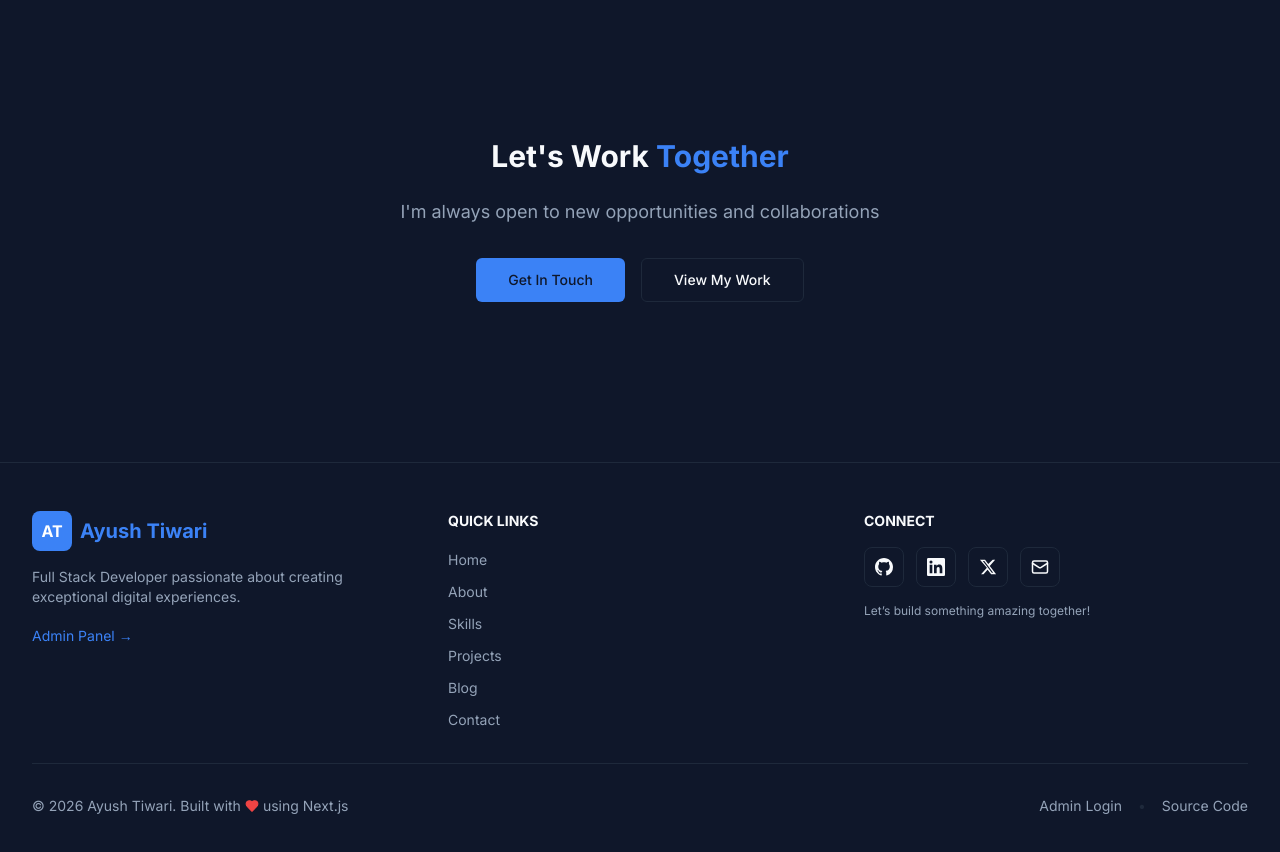
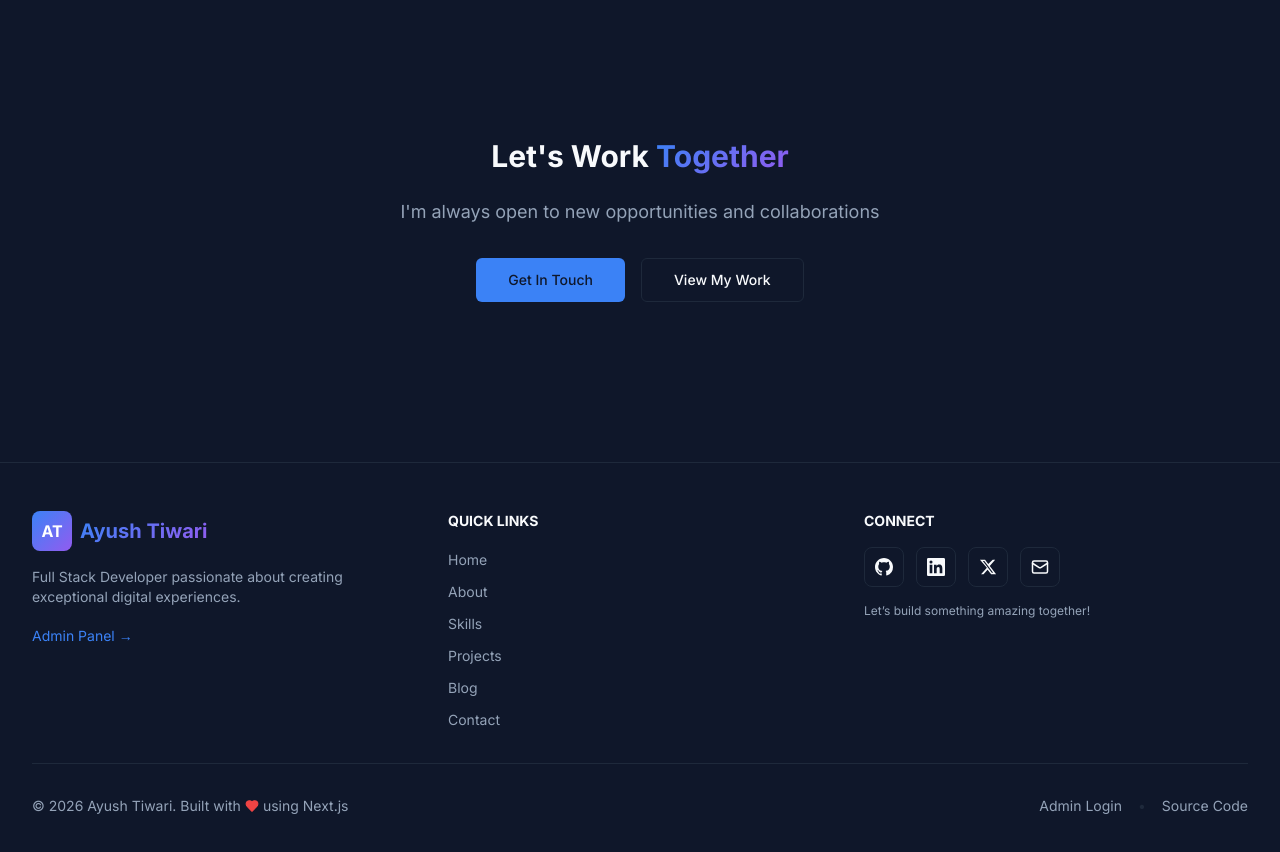
Before and after one commit to ayushtiwari18/ayush-devfolio, a Next.js app: page /about in a window 1280 px wide. Shown: the part 1680-2532 px from the top of the page. Built offline with nearby package versions, Linux system fonts and the light colour scheme; no server answers; the database is empty.

Commit message:
feat(foundation): typography system — Clash Display + JetBrains Mono + design tokens

```diff
--- a/src/styles/globals.css
+++ b/src/styles/globals.css
@@ -4,107 +4,137 @@
 
 @layer base {
   :root {
-    --background: 210 40% 98%;
-    --foreground: 222.2 84% 4.9%;
+    --background:         210 40% 98%;
+    --foreground:         222.2 84% 4.9%;
+    --card:               0 0% 100%;
+    --card-foreground:    222.2 84% 4.9%;
+    --popover:            0 0% 100%;
+    --popover-foreground: 222.2 84% 4.9%;
+    --primary:            221.2 83% 53.3%;
+    --primary-foreground: 210 40% 98%;
+    --secondary:          217.2 32.6% 17.5%;
+    --secondary-foreground: 210 40% 98%;
+    --muted:              210 40% 96.1%;
+    --muted-foreground:   215.4 16.3% 46.9%;
 
-    --card: 0 0% 100%;
-    --card-foreground: 222.2 84% 4.9%;
+    /* accent now differentiated — violet (not blue) */
+    --accent:             262 83% 58%;
+    --accent-foreground:  210 40% 98%;
 
-    --popover: 0 0% 100%;
-    --popover-foreground: 222.2 84% 4.9%;
-
-    --primary: 221.2 83% 53.3%;
-    --primary-foreground: 210 40% 98%;
-
-    --secondary: 217.2 32.6% 17.5%;
-    --secondary-foreground: 210 40% 98%;
-
-    --muted: 210 40% 96.1%;
-    --muted-foreground: 215.4 16.3% 46.9%;
-
-    --accent: 221.2 83% 53.3%;
-    --accent-foreground: 210 40% 98%;
-
-    --destructive: 0 84.2% 60.2%;
+    --destructive:        0 84.2% 60.2%;
     --destructive-foreground: 210 40% 98%;
-
-    --border: 214.3 31.8% 91.4%;
-    --input: 214.3 31.8% 91.4%;
-    --ring: 221.2 83% 53.3%;
-
-    --radius: 0.5rem;
-    /* sidebar-* tokens removed — no sidebar in this portfolio (Commit 3 CSS purge) */
+    --border:             214.3 31.8% 91.4%;
+    --input:              214.3 31.8% 91.4%;
+    --ring:               221.2 83% 53.3%;
+    --radius:             0.5rem;
   }
 
   .dark {
-    --background: 222.2 47.4% 11.2%;
-    --foreground: 210 40% 98%;
-
-    --card: 222.2 47.4% 11.2%;
-    --card-foreground: 210 40% 98%;
-
-    --popover: 222.2 47.4% 11.2%;
+    --background:         222.2 47.4% 11.2%;
+    --foreground:         210 40% 98%;
+    --card:               222.2 47.4% 11.2%;
+    --card-foreground:    210 40% 98%;
+    --popover:            222.2 47.4% 11.2%;
     --popover-foreground: 210 40% 98%;
 
-    --primary: 217.2 91.2% 59.8%;
+    /* primary — blue (unchanged) */
+    --primary:            217.2 91.2% 59.8%;
     --primary-foreground: 222.2 47.4% 11.2%;
 
-    --secondary: 217.2 32.6% 17.5%;
+    --secondary:          217.2 32.6% 17.5%;
     --secondary-foreground: 210 40% 98%;
+    --muted:              217.2 32.6% 17.5%;
+    --muted-foreground:   215 20.2% 65.1%;
 
-    --muted: 217.2 32.6% 17.5%;
-    --muted-foreground: 215 20.2% 65.1%;
+    /* accent — violet, now distinct from primary blue */
+    --accent:             262 83% 65%;
+    --accent-foreground:  222.2 47.4% 11.2%;
 
-    --accent: 217.2 91.2% 59.8%;
-    --accent-foreground: 222.2 47.4% 11.2%;
-
-    --destructive: 0 62.8% 30.6%;
+    --destructive:        0 62.8% 30.6%;
     --destructive-foreground: 210 40% 98%;
-
-    --border: 217.2 32.6% 17.5%;
-    --input: 217.2 32.6% 17.5%;
-    --ring: 217.2 91.2% 59.8%;
-    /* sidebar-* tokens removed — no sidebar in this portfolio (Commit 3 CSS purge) */
+    --border:             217.2 32.6% 17.5%;
+    --input:              217.2 32.6% 17.5%;
+    --ring:               217.2 91.2% 59.8%;
   }
 }
 
 @layer base {
-  * {
-    @apply border-border;
-  }
+  * { @apply border-border; }
 
   body {
     @apply bg-background text-foreground;
-  }
-
-  html {
-    scroll-behavior: smooth;
-  }
-
-  body {
     -webkit-font-smoothing: antialiased;
     -moz-osx-font-smoothing: grayscale;
   }
 
-  ::-webkit-scrollbar {
-    width: 10px;
-  }
+  html { scroll-behavior: smooth; }
 
-  ::-webkit-scrollbar-track {
-    background: hsl(var(--background));
-  }
-
+  ::-webkit-scrollbar       { width: 10px; }
+  ::-webkit-scrollbar-track { background: hsl(var(--background)); }
   ::-webkit-scrollbar-thumb {
     background: hsl(var(--primary) / 0.5);
     border-radius: 5px;
   }
-
-  ::-webkit-scrollbar-thumb:hover {
-    background: hsl(var(--primary));
-  }
+  ::-webkit-scrollbar-thumb:hover { background: hsl(var(--primary)); }
 }
 
 @layer components {
+  /* ==========================================================
+     TYPOGRAPHY UTILITIES
+     ========================================================== */
+
+  /* Display — hero-level headlines (Clash Display) */
+  .font-display {
+    font-family: var(--font-display, var(--font-inter, ui-sans-serif));
+    font-weight: 700;
+    letter-spacing: -0.02em;
+    line-height: 1.05;
+  }
+
+  /* Mono — code snippets, stat values (JetBrains Mono) */
+  .font-mono-code {
+    font-family: var(--font-mono, ui-monospace);
+    font-feature-settings: 'liga' 1, 'calt' 1;
+  }
+
+  /* Section label — eyebrow text above section headers */
+  .section-label {
+    @apply text-xs font-semibold tracking-[0.2em] uppercase text-primary;
+    font-family: var(--font-mono, ui-monospace);
+  }
+
+  /* Section heading — canonical h2 style for every section */
+  .section-heading {
+    font-family: var(--font-display, var(--font-inter, ui-sans-serif));
+    @apply text-4xl sm:text-5xl font-bold text-foreground leading-tight tracking-tight;
+  }
+
+  /* ==========================================================
+     SKELETON LOADERS
+     ========================================================== */
+
+  .skeleton {
+    background: linear-gradient(
+      90deg,
+      hsl(var(--muted))       0%,
+      hsl(var(--muted) / 0.6) 50%,
+      hsl(var(--muted))       100%
+    );
+    background-size: 200% 100%;
+    animation: shimmer 2s linear infinite;
+    border-radius: var(--radius);
+  }
+
+  /* Card skeleton preset */
+  .skeleton-card {
+    @apply skeleton rounded-xl;
+    min-height: 200px;
+  }
+
+  /* ==========================================================
+     GRADIENT & GLASS UTILITIES (unchanged + extended)
+     ========================================================== */
+
   .gradient-text {
     @apply bg-clip-text text-transparent;
     background-image: linear-gradient(
@@ -112,6 +142,18 @@
       hsl(var(--primary)),
       hsl(var(--accent))
     );
+  }
+
+  /* gradient-text-display — larger, more dramatic, uses display font */
+  .gradient-text-display {
+    @apply bg-clip-text text-transparent font-display;
+    background-image: linear-gradient(
+      135deg,
+      hsl(var(--primary)) 0%,
+      hsl(var(--accent))  60%,
+      hsl(var(--primary)) 100%
+    );
+    background-size: 200% auto;
   }
 
   .bg-radial-gradient {
@@ -124,31 +166,35 @@
     border: 1px solid rgba(255, 255, 255, 0.1);
   }
 
+  /* glass-card — stronger glass for cards on dark hero bg */
+  .glass-card {
+    background: rgba(255, 255, 255, 0.04);
+    backdrop-filter: blur(16px) saturate(150%);
+    border: 1px solid rgba(255, 255, 255, 0.08);
+  }
+
   .card-glow {
     box-shadow: 0 0 20px hsl(var(--primary) / 0.1);
     transition: box-shadow 0.3s ease;
   }
-
   .card-glow:hover {
     box-shadow: 0 0 40px hsl(var(--primary) / 0.3);
   }
 
+  /* card-glow-accent — violet accent glow variant */
+  .card-glow-accent:hover {
+    box-shadow: 0 0 40px hsl(var(--accent) / 0.25);
+  }
+
   .neon-border {
     border: 2px solid transparent;
-    background-image: linear-gradient(
-        hsl(var(--background)),
-        hsl(var(--background))
-      ),
+    background-image:
+      linear-gradient(hsl(var(--background)), hsl(var(--background))),
       linear-gradient(135deg, hsl(var(--primary)), hsl(var(--accent)));
     background-origin: border-box;
     background-clip: padding-box, border-box;
   }
 
-  /*
-   * animated-gradient — scoped behind prefers-reduced-motion: no-preference
-   * Previously ran unconditionally, burning GPU on every page load.
-   * Now only activates for users who have NOT requested reduced motion.
-   */
   @media (prefers-reduced-motion: no-preference) {
     .animated-gradient {
       background: linear-gradient(
@@ -161,7 +207,6 @@
       background-size: 400% 400%;
       animation: gradient 15s ease infinite;
     }
-
     @keyframes gradient {
       0%   { background-position: 0% 50%; }
       50%  { background-position: 100% 50%; }
@@ -169,71 +214,55 @@
     }
   }
 
-  /* hover-lift — promote to compositor layer ahead of time */
   .hover-lift {
     @apply transition-transform duration-300;
     will-change: transform;
   }
+  .hover-lift:hover { @apply -translate-y-2; }
 
-  .hover-lift:hover {
-    @apply -translate-y-2;
+  /* hover-lift-sm — subtle lift for small cards */
+  .hover-lift-sm {
+    @apply transition-transform duration-200;
+    will-change: transform;
   }
+  .hover-lift-sm:hover { @apply -translate-y-1; }
 
   /* ==========================================================
-     PROFILE IMAGE — Commit 3 CSS animation replacements
-     Replaces 6 Framer Motion infinite loops with compositor-
-     thread CSS animations. Zero JS main-thread cost.
-     All animations respect prefers-reduced-motion via the
-     global override at the bottom of this file.
+     PROFILE IMAGE (unchanged from main — Commit 3 CSS)
      ========================================================== */
 
-  /* Glow pulse — replaces glowVariants (opacity + scale, 3s, Infinity) */
   @keyframes profile-glow {
     0%, 100% { opacity: 0.5; transform: scale(1); }
     50%       { opacity: 0.8; transform: scale(1.1); }
   }
-  .profile-glow-pulse {
-    animation: profile-glow 3s ease-in-out infinite;
-  }
+  .profile-glow-pulse { animation: profile-glow 3s ease-in-out infinite; }
 
-  /* CW ring — replaces animate={{ rotate: 360 }} duration:20 */
   @keyframes ring-cw {
     from { transform: rotate(0deg); }
     to   { transform: rotate(360deg); }
   }
-  .profile-ring-cw {
-    animation: ring-cw 20s linear infinite;
-  }
+  .profile-ring-cw { animation: ring-cw 20s linear infinite; }
 
-  /* CCW ring — replaces animate={{ rotate: -360 }} duration:15 */
   @keyframes ring-ccw {
     from { transform: rotate(0deg); }
     to   { transform: rotate(-360deg); }
   }
-  .profile-ring-ccw {
-    animation: ring-ccw 15s linear infinite;
-  }
+  .profile-ring-ccw { animation: ring-ccw 15s linear infinite; }
 
-  /* Shine pulse — replaces animate={{ opacity: [0.2,0.4,0.2] }} duration:4 */
   @keyframes profile-shine {
     0%, 100% { opacity: 0.2; }
     50%       { opacity: 0.4; }
   }
-  .profile-shine {
-    animation: profile-shine 4s ease-in-out infinite;
-  }
+  .profile-shine { animation: profile-shine 4s ease-in-out infinite; }
 
-  /* Dot pulse — replaces scale+opacity pulse, duration:2 */
   @keyframes dot-pulse {
     0%, 100% { transform: scale(1);   opacity: 0.7; }
     50%       { transform: scale(1.2); opacity: 1;   }
   }
-  .profile-dot-pulse {
-    animation: dot-pulse 2s ease-in-out infinite;
-  }
+  .profile-dot-pulse { animation: dot-pulse 2s ease-in-out infinite; }
 
   /* ==========================================================
-     TIMELINE — Phase 2
+     TIMELINE (unchanged from main)
      ========================================================== */
 
   .ripple-overlay {
@@ -242,26 +271,17 @@
     pointer-events: none;
     will-change: filter;
   }
+  .ripple-overlay[data-ripple='active'] { opacity: 1; }
 
-  .ripple-overlay[data-ripple='active'] {
-    opacity: 1;
+  @media (pointer: coarse) {
+    .ripple-overlay { display: none; }
+    .video-preview-wrapper { transition: opacity 0.2s ease; }
   }
 
-  @media (pointer: coarse) {
-    .ripple-overlay {
-      display: none;
-    }
-    .video-preview-wrapper {
-      transition: opacity 0.2s ease;
-    }
-  }
-
-  .timeline-event-wrapper {
-    opacity: 1;
-  }
+  .timeline-event-wrapper { opacity: 1; }
 
   /* ==========================================================
-     PROJECT HERO — Phase 3
+     PROJECT HERO (unchanged from main)
      ========================================================== */
 
   .project-ripple-overlay {
@@ -269,12 +289,7 @@
     will-change: filter, opacity;
     transition: opacity 0.35s ease;
   }
-
-  @media (pointer: coarse) {
-    .project-ripple-overlay {
-      display: none;
-    }
-  }
+  @media (pointer: coarse) { .project-ripple-overlay { display: none; } }
 }
 
 @layer utilities {
@@ -282,20 +297,21 @@
     text-shadow: 0 0 20px hsl(var(--primary) / 0.5);
   }
 
+  /* text-glow-accent — violet glow */
+  .text-glow-accent {
+    text-shadow: 0 0 20px hsl(var(--accent) / 0.5);
+  }
+
   .scrollbar-hide {
     -ms-overflow-style: none;
     scrollbar-width: none;
   }
+  .scrollbar-hide::-webkit-scrollbar { display: none; }
 
-  .scrollbar-hide::-webkit-scrollbar {
-    display: none;
-  }
-
-  /*
-   * Reduced motion — global override
-   * Covers all CSS animations added in Commit 3 (profile-* classes),
-   * plus Phase 2 Timeline and Phase 3 Project Hero.
-   */
+  /* ==========================================================
+     REDUCED MOTION — global override
+     Extended to cover new animation classes from Phase 1
+     ========================================================== */
   @media (prefers-reduced-motion: reduce) {
     .profile-glow-pulse,
     .profile-ring-cw,
@@ -305,7 +321,13 @@
     .ripple-overlay,
     .project-ripple-overlay,
     .video-preview-wrapper,
-    .timeline-event-wrapper * {
+    .timeline-event-wrapper *,
+    /* Phase 1 new additions */
+    .skeleton,
+    .skeleton-card,
+    .animated-gradient,
+    .gradient-text-display,
+    [data-animate] {
       transition: none !important;
       animation: none !important;
     }
--- a/tailwind.config.js
+++ b/tailwind.config.js
@@ -15,103 +15,191 @@ module.exports = {
       },
     },
     extend: {
+      // ------------------------------------------------------------------
+      // FONT FAMILIES
+      // display — Clash Display via CSS var (loaded in layout.js)
+      // mono    — JetBrains Mono via CSS var (loaded in layout.js)
+      // sans    — Inter (existing, unchanged)
+      // ------------------------------------------------------------------
+      fontFamily: {
+        sans:    ['var(--font-inter)',    'ui-sans-serif', 'system-ui', 'sans-serif'],
+        display: ['var(--font-display)', 'var(--font-inter)', 'ui-sans-serif', 'sans-serif'],
+        mono:    ['var(--font-mono)',    'ui-monospace', 'SFMono-Regular', 'monospace'],
+      },
+
+      // ------------------------------------------------------------------
+      // COLORS — semantic tokens from CSS variables (unchanged structure)
+      // accent now maps to a separate violet token in globals.css dark mode
+      // ------------------------------------------------------------------
       colors: {
-        border: 'hsl(var(--border))',
-        input: 'hsl(var(--input))',
-        ring: 'hsl(var(--ring))',
+        border:     'hsl(var(--border))',
+        input:      'hsl(var(--input))',
+        ring:       'hsl(var(--ring))',
         background: 'hsl(var(--background))',
         foreground: 'hsl(var(--foreground))',
         primary: {
-          DEFAULT: 'hsl(var(--primary))',
+          DEFAULT:    'hsl(var(--primary))',
           foreground: 'hsl(var(--primary-foreground))',
         },
         secondary: {
-          DEFAULT: 'hsl(var(--secondary))',
+          DEFAULT:    'hsl(var(--secondary))',
           foreground: 'hsl(var(--secondary-foreground))',
         },
         destructive: {
-          DEFAULT: 'hsl(var(--destructive))',
+          DEFAULT:    'hsl(var(--destructive))',
           foreground: 'hsl(var(--destructive-foreground))',
         },
         muted: {
-          DEFAULT: 'hsl(var(--muted))',
+          DEFAULT:    'hsl(var(--muted))',
           foreground: 'hsl(var(--muted-foreground))',
         },
         accent: {
-          DEFAULT: 'hsl(var(--accent))',
+          DEFAULT:    'hsl(var(--accent))',
           foreground: 'hsl(var(--accent-foreground))',
         },
         popover: {
-          DEFAULT: 'hsl(var(--popover))',
+          DEFAULT:    'hsl(var(--popover))',
           foreground: 'hsl(var(--popover-foreground))',
         },
         card: {
-          DEFAULT: 'hsl(var(--card))',
+          DEFAULT:    'hsl(var(--card))',
           foreground: 'hsl(var(--card-foreground))',
         },
       },
+
       borderRadius: {
         lg: 'var(--radius)',
         md: 'calc(var(--radius) - 2px)',
         sm: 'calc(var(--radius) - 4px)',
       },
+
+      // ------------------------------------------------------------------
+      // SPACING SCALE — section rhythm tokens
+      // ------------------------------------------------------------------
+      spacing: {
+        'section':    '7rem',   // py-section = 112px — default section padding
+        'section-sm': '5rem',   // py-section-sm = 80px — tight sections
+        'section-lg': '9rem',   // py-section-lg = 144px — hero-level breathing room
+      },
+
+      // ------------------------------------------------------------------
+      // TYPOGRAPHY — prose overrides
+      // ------------------------------------------------------------------
       typography: {
         DEFAULT: {
           css: {
-            color: 'hsl(var(--muted-foreground))',
-            a: { color: 'hsl(var(--primary))' },
-            strong: { color: 'hsl(var(--foreground))' },
-            h1: { color: 'hsl(var(--foreground))' },
-            h2: { color: 'hsl(var(--foreground))' },
+            color:      'hsl(var(--muted-foreground))',
+            fontFamily: 'var(--font-inter)',
+            a:          { color: 'hsl(var(--primary))' },
+            strong:     { color: 'hsl(var(--foreground))' },
+            h1: { color: 'hsl(var(--foreground))', fontFamily: 'var(--font-display)' },
+            h2: { color: 'hsl(var(--foreground))', fontFamily: 'var(--font-display)' },
             h3: { color: 'hsl(var(--foreground))' },
             h4: { color: 'hsl(var(--foreground))' },
-            code: { color: 'hsl(var(--primary))' },
+            code: {
+              color:      'hsl(var(--primary))',
+              fontFamily: 'var(--font-mono)',
+            },
             blockquote: { color: 'hsl(var(--muted-foreground))' },
           },
         },
       },
+
+      // ------------------------------------------------------------------
+      // KEYFRAMES + ANIMATIONS
+      // ------------------------------------------------------------------
       keyframes: {
+        // Existing (unchanged)
         'accordion-down': {
           from: { height: '0' },
-          to: { height: 'var(--radix-accordion-content-height)' },
+          to:   { height: 'var(--radix-accordion-content-height)' },
         },
         'accordion-up': {
           from: { height: 'var(--radix-accordion-content-height)' },
-          to: { height: '0' },
+          to:   { height: '0' },
         },
         'fade-in': {
-          '0%': { opacity: '0', transform: 'translateY(10px)' },
+          '0%':   { opacity: '0', transform: 'translateY(10px)' },
           '100%': { opacity: '1', transform: 'translateY(0)' },
         },
         'fade-in-up': {
-          '0%': { opacity: '0', transform: 'translateY(20px)' },
+          '0%':   { opacity: '0', transform: 'translateY(20px)' },
           '100%': { opacity: '1', transform: 'translateY(0)' },
         },
         'slide-in': {
-          '0%': { transform: 'translateX(-100%)' },
+          '0%':   { transform: 'translateX(-100%)' },
           '100%': { transform: 'translateX(0)' },
         },
         'glow': {
           '0%, 100%': { boxShadow: '0 0 20px rgba(139, 92, 246, 0.3)' },
-          '50%': { boxShadow: '0 0 40px rgba(139, 92, 246, 0.6)' },
+          '50%':      { boxShadow: '0 0 40px rgba(139, 92, 246, 0.6)' },
         },
         'float': {
           '0%, 100%': { transform: 'translateY(0px)' },
-          '50%': { transform: 'translateY(-10px)' },
+          '50%':      { transform: 'translateY(-10px)' },
+        },
+
+        // NEW — shimmer for skeleton loaders
+        'shimmer': {
+          '0%':   { backgroundPosition: '-200% 0' },
+          '100%': { backgroundPosition: '200% 0' },
+        },
+
+        // NEW — subtle scale-in for cards appearing
+        'scale-in': {
+          '0%':   { opacity: '0', transform: 'scale(0.95)' },
+          '100%': { opacity: '1', transform: 'scale(1)' },
+        },
+
+        // NEW — text reveal via clip-path
+        'reveal-text': {
+          '0%':   { clipPath: 'inset(0 100% 0 0)' },
+          '100%': { clipPath: 'inset(0 0% 0 0)' },
+        },
+
+        // NEW — gentle border pulse for active cards
+        'border-pulse': {
+          '0%, 100%': { borderColor: 'hsl(var(--primary) / 0.3)' },
+          '50%':      { borderColor: 'hsl(var(--primary) / 0.8)' },
+        },
+
+        // NEW — gradient sweep (hero badge, CTA buttons)
+        'gradient-sweep': {
+          '0%':   { backgroundPosition: '0% 50%' },
+          '50%':  { backgroundPosition: '100% 50%' },
+          '100%': { backgroundPosition: '0% 50%' },
+        },
+
+        // NEW — count-up flash (highlights number at end of CountUp)
+        'count-flash': {
+          '0%':   { color: 'hsl(var(--primary))' },
+          '50%':  { color: 'hsl(var(--accent))' },
+          '100%': { color: 'inherit' },
         },
       },
+
       animation: {
+        // Existing (unchanged)
         'accordion-down': 'accordion-down 0.2s ease-out',
-        'accordion-up': 'accordion-up 0.2s ease-out',
-        'fade-in': 'fade-in 0.5s ease-out',
-        'fade-in-up': 'fade-in-up 0.6s ease-out',
-        'slide-in': 'slide-in 0.5s ease-out',
-        'glow': 'glow 2s ease-in-out infinite',
-        'float': 'float 3s ease-in-out infinite',
+        'accordion-up':   'accordion-up 0.2s ease-out',
+        'fade-in':        'fade-in 0.5s ease-out',
+        'fade-in-up':     'fade-in-up 0.6s ease-out',
+        'slide-in':       'slide-in 0.5s ease-out',
+        'glow':           'glow 2s ease-in-out infinite',
+        'float':          'float 3s ease-in-out infinite',
+
+        // NEW
+        'shimmer':       'shimmer 2s linear infinite',
+        'scale-in':      'scale-in 0.4s cubic-bezier(0.16,1,0.3,1)',
+        'reveal-text':   'reveal-text 0.8s cubic-bezier(0.16,1,0.3,1)',
+        'border-pulse':  'border-pulse 2s ease-in-out infinite',
+        'gradient-sweep':'gradient-sweep 4s ease infinite',
+        'count-flash':   'count-flash 0.6s ease-out',
       },
+
       backgroundImage: {
         'gradient-radial': 'radial-gradient(var(--tw-gradient-stops))',
-        'gradient-conic': 'conic-gradient(from 180deg at 50% 50%, var(--tw-gradient-stops))',
+        'gradient-conic':  'conic-gradient(from 180deg at 50% 50%, var(--tw-gradient-stops))',
       },
     },
   },
```
